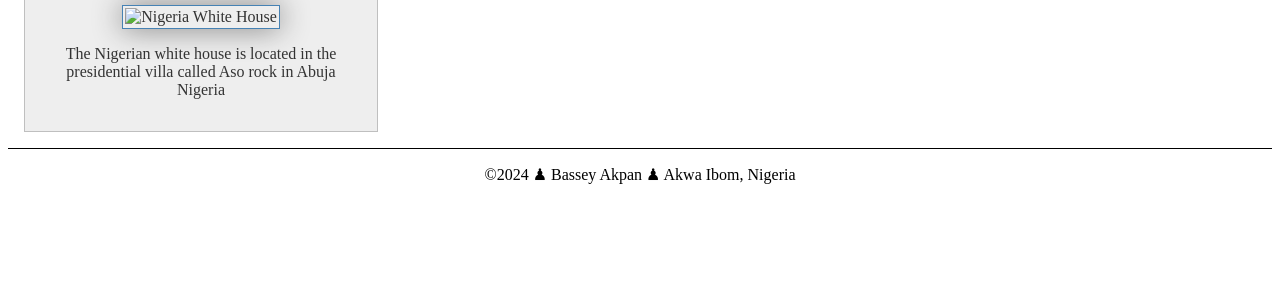
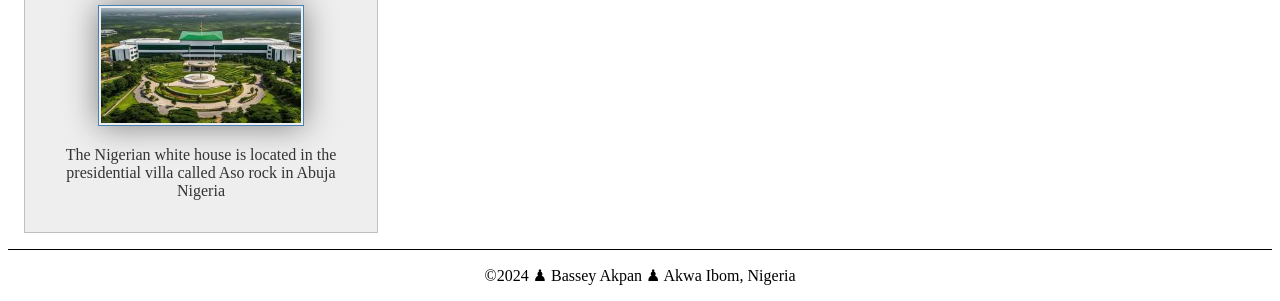
Before and after one commit to Ekanem11/wdd130, a plain HTML site: page index.html in a window 1280 px wide. Shown: the part 535-836 px from the top of the page. Before the commit the page ends 800 px from the top, so only its background shows below. Drawn offline with Linux system fonts and the light colour scheme.

Commit message:
Update index.html

```diff
--- a/index.html
+++ b/index.html
@@ -23,7 +23,7 @@
       </main>
       <aside>
         <h2>Akwa Ibom State, Nigeria</h2>
-        <img src="Nigeria.jpeg" alt="Nigeria White House">
+        <img src="images/Nigeria.jpeg" alt="Nigeria White House">
         <p>The Nigerian white house is located in the presidential villa called Aso rock in Abuja Nigeria</p>
       </aside>
      <footer>
```
